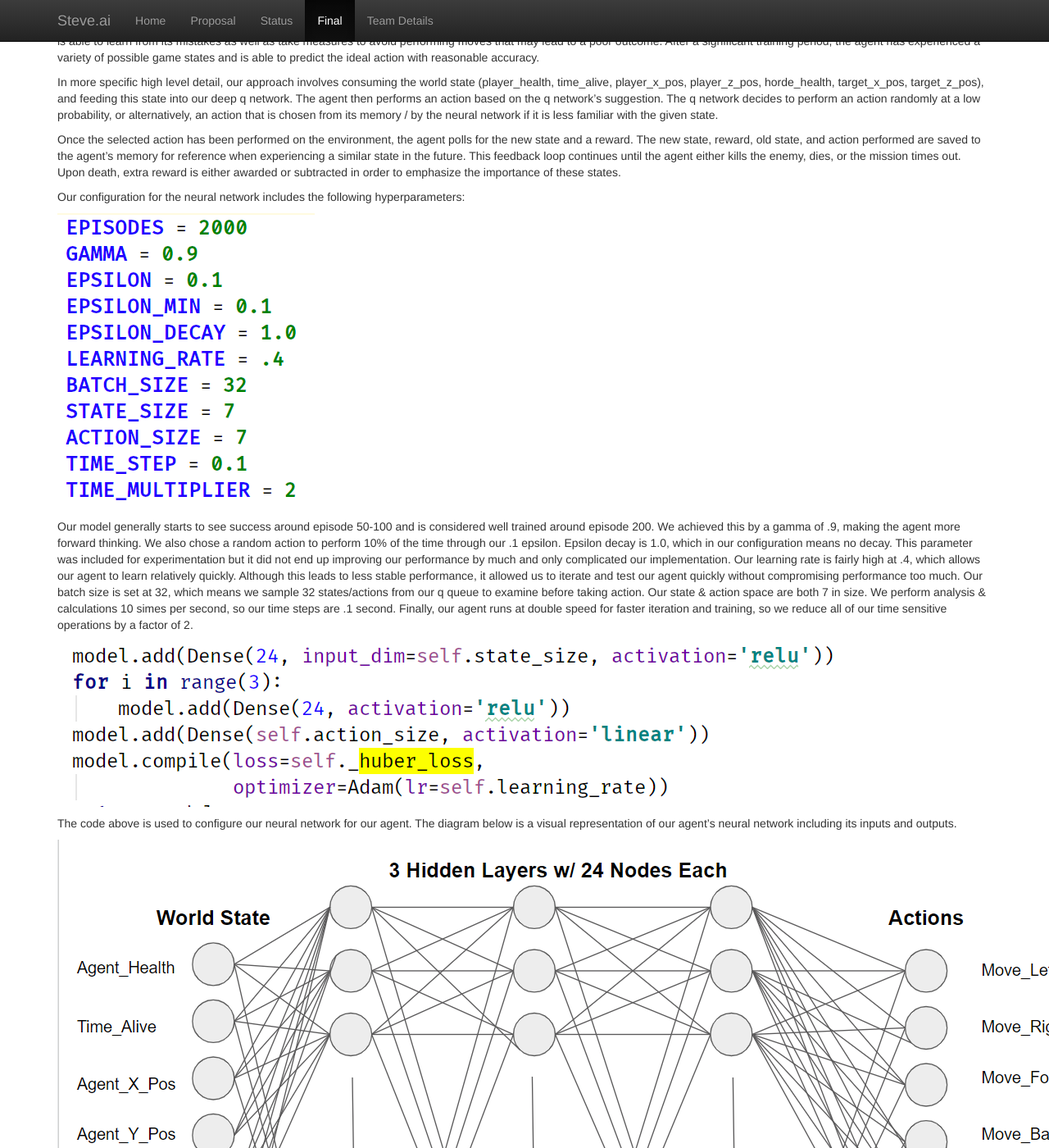
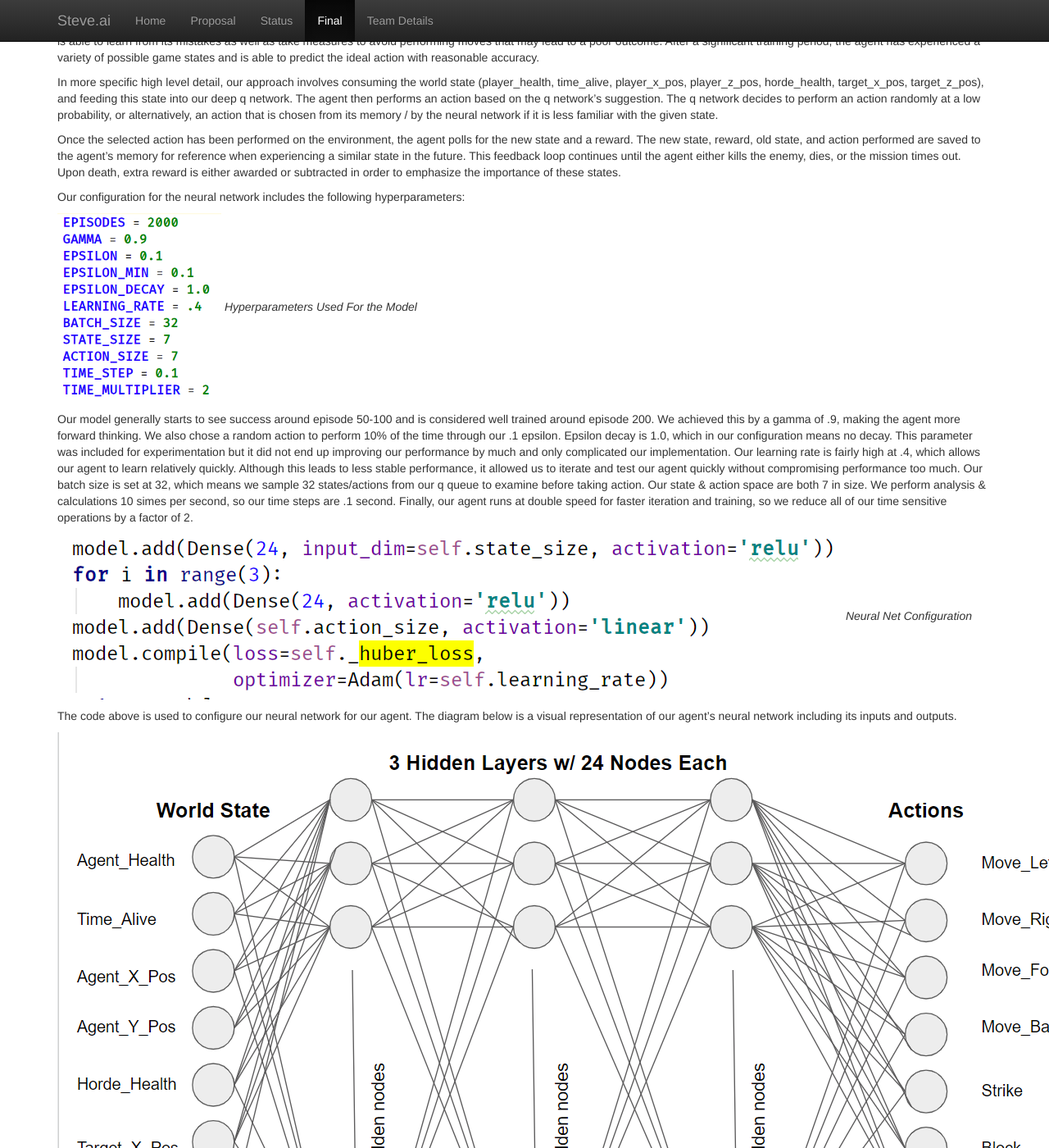
Before and after one commit to JahnChoi/steve.ai, a Jekyll site: the page built from docs/final.md, in a window 1280 px wide and 1400 px high, scrolled down 823 px. Shown: the whole window at 82% size. Built offline with Jekyll 4.4.1, drawn with Linux system fonts in a browser that asks for light colours; some of the changed text lies outside the part shown.

Commit message:
Added picture captions and attempted image resize

```diff
--- a/docs/css/custom.css
+++ b/docs/css/custom.css
@@ -37,3 +37,5 @@ body > .container {
 code {
   font-size: 80%;
 }
+
+img[alt=Hyperparameters] { width: 200px; }
--- a/docs/final.md
+++ b/docs/final.md
@@ -25,16 +25,20 @@ Once the selected action has been performed on the environment, the agent polls
 Our configuration for the neural network includes the following hyperparameters:
 
 ![Hyperparameters](assets/hyperparameters.png)
+*Hyperparameters Used For the Model*
 
 Our model generally starts to see success around episode 50-100 and is considered well trained around episode 200. We achieved this by a gamma of .9, making the agent more forward thinking. We also chose a random action to perform 10% of the time through our .1 epsilon. Epsilon decay is 1.0, which in our configuration means no decay. This parameter was included for experimentation but it did not end up improving our performance by much and only complicated our implementation. Our learning rate is fairly high at .4, which allows our agent to learn relatively quickly. Although this leads to less stable performance, it allowed us to iterate and test our agent quickly without compromising performance too much. Our batch size is set at 32, which means we sample 32 states/actions from our q queue to examine before taking action. Our state & action space are both 7 in size. We perform analysis & calculations 10 simes per second, so our time steps are .1 second. Finally, our agent runs at double speed for faster iteration and training, so we reduce all of our time sensitive operations by a factor of 2.
 
 ![Code Snippet](assets/codesnippet.png)
+*Neural Net Configuration*
 
 The code above is used to configure our neural network for our agent. The diagram below is a visual representation of our agent’s neural network including its inputs and outputs.
 
 ![Neural Net Diagram](assets/nndiagram.png)
+*Neural Net Diagram*
 
 ![Huber Loss Function](assets/huberlossfunction.png)
+*Huber Loss Function*
 
 Our neural network utilizes the huber loss function for its loss function. We chose the Huber Loss formula because this formula would allow our neural network to be less sensitive to outliers in the data.
 
```
Also changed, not shown: other parts of docs/final.md (+3 -0 lines).
